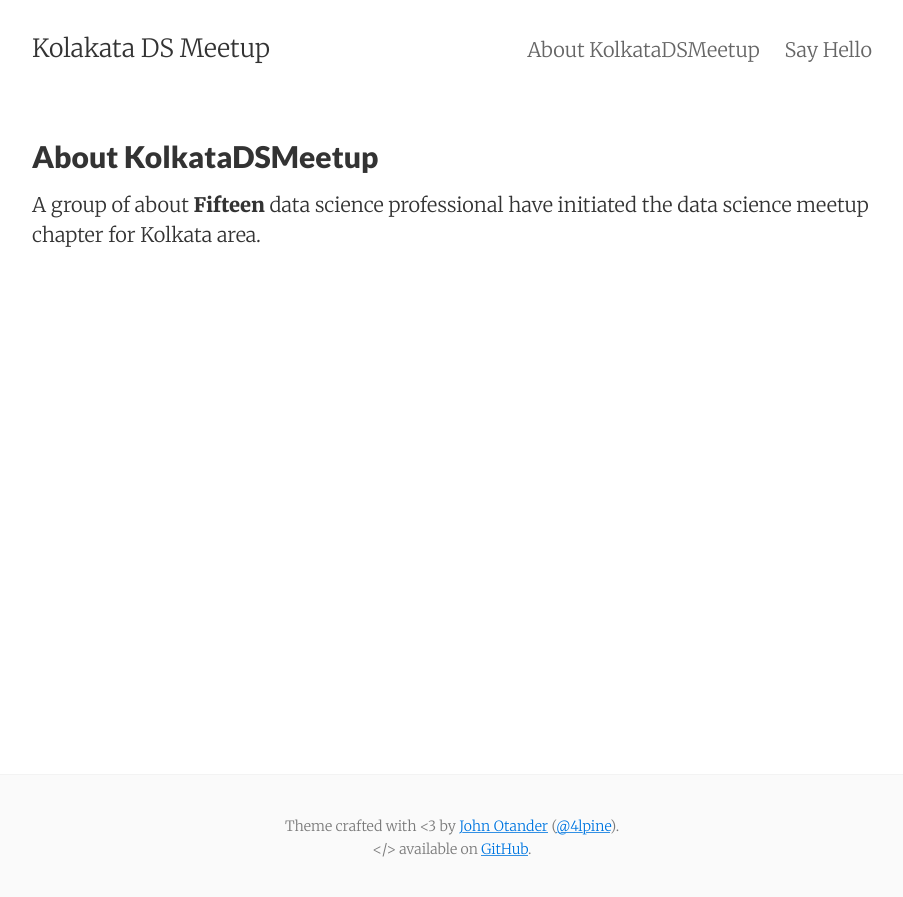
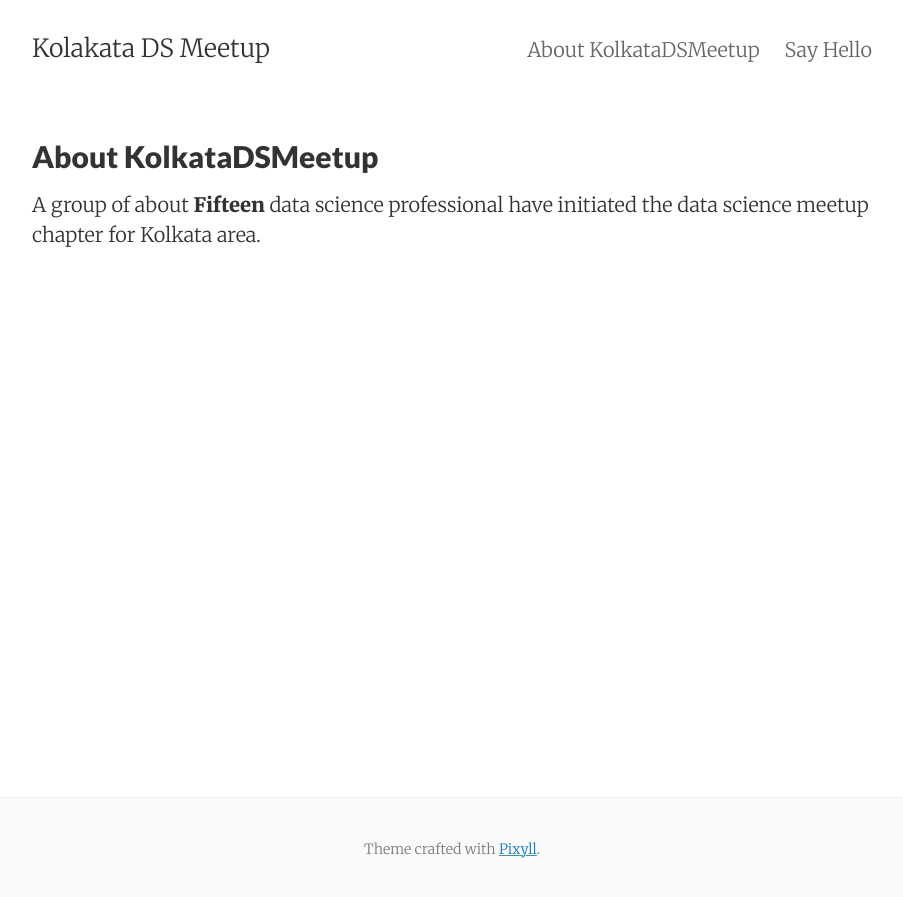
Before and after one commit to KolkataDSMeetup/KolkataDSMeetup.github.io, a Jekyll site: the page built from about.md, in a window 1280 px wide. Shown: the top 897 px of the page, without its empty margins (188-1091 px from the left). Built offline with Jekyll 4.4.1, drawn with Linux system fonts in a browser that asks for light colours.

Commit message:
FirstMeetupNotes

```diff
--- a/_config.yml
+++ b/_config.yml
@@ -2,7 +2,7 @@
 title:       Kolakata DS Meetup
 email:       KolkataDSMeetup@gmail.com
 author:      KolkataDSMeetup
-description: "A simple, beautiful theme for Jekyll that emphasizes content rather than aesthetic fluff."
+description: "Kolkata Data Science Meetup website"
 baseurl:     ""
 url:         "http://KolkataDSMeetup.github.io"
 date_format: "%b %-d, %Y"
--- a/_includes/footer.html
+++ b/_includes/footer.html
@@ -1,8 +1,7 @@
 <footer class="center">
   <div class="measure">
     <small>
-      Theme crafted with &lt;3 by <a href="http://johnotander.com">John Otander</a> (<a href="https://twitter.com/4lpine">@4lpine</a>).<br>
-      &lt;/&gt; available on <a href="https://github.com/johnotander/pixyll">GitHub</a>.
+      Theme crafted with <a href="https://pixyll.com">Pixyll</a>.
     </small>
   </div>
 </footer>
```
Also changed, not shown: README.md.
